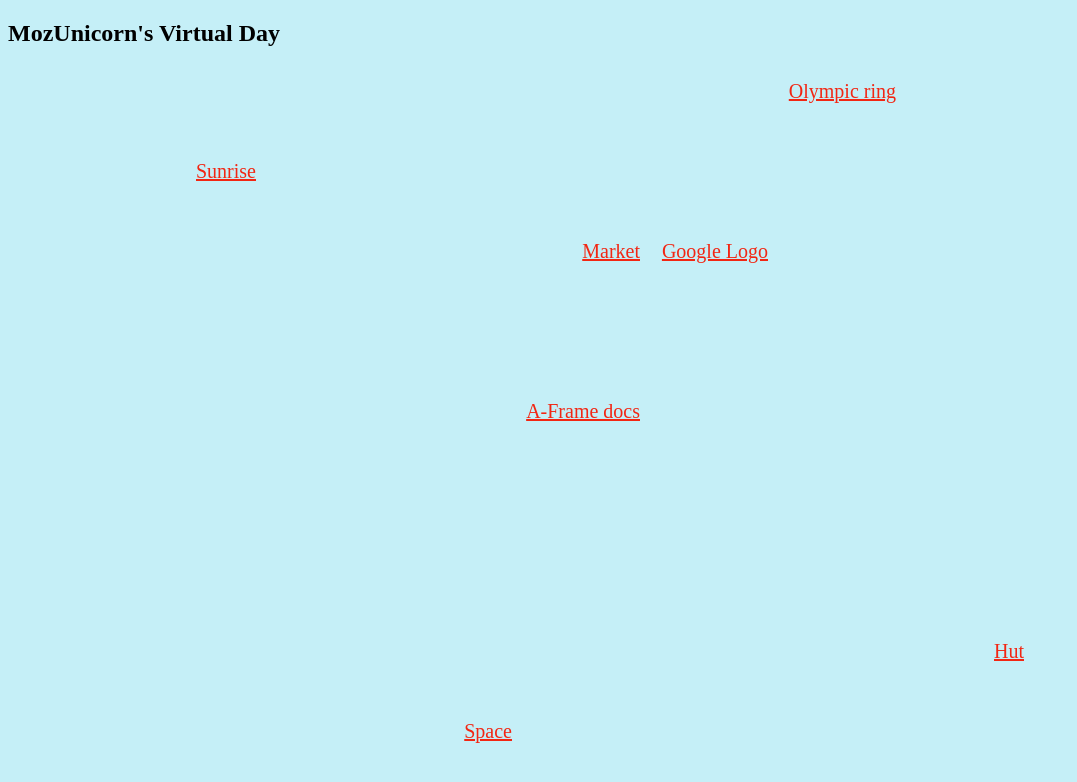
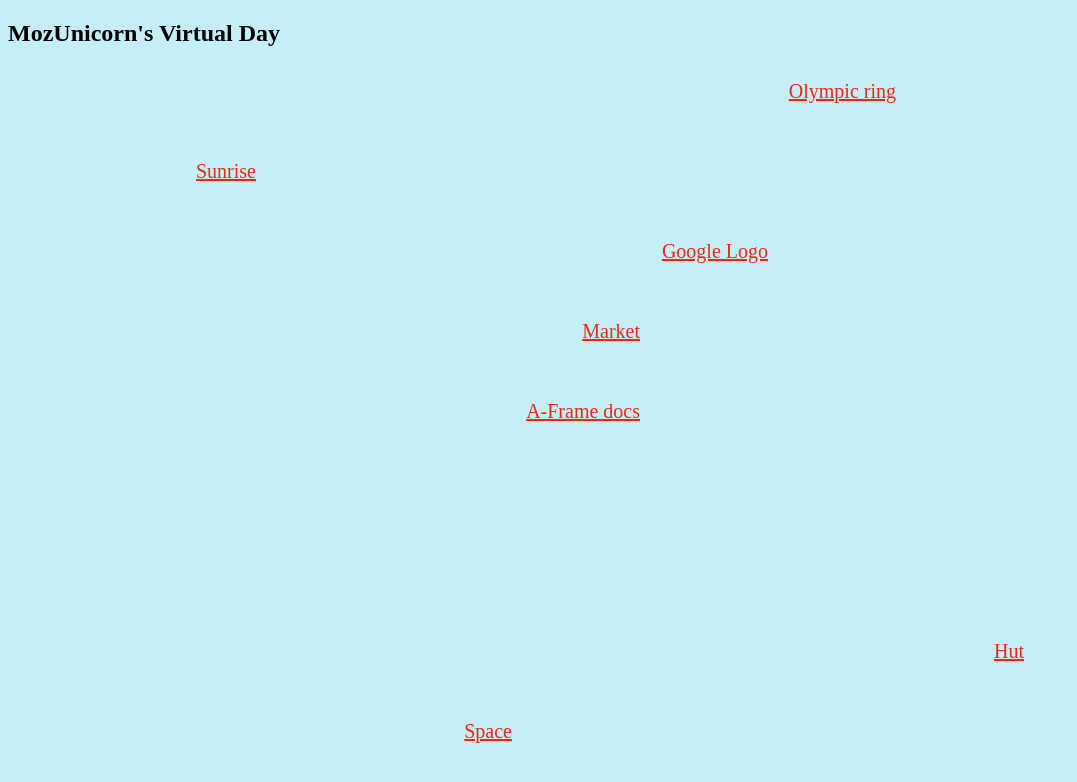
Before and after one commit to MozUnicorn/MozUnicorn-s-VirtualDay, a plain HTML site: page index.html in a window 1280 px wide. Shown: the whole page, without its empty margins (0-1077 px from the left). Drawn offline with Linux system fonts and the light colour scheme.

Commit message:
Update index.html

```diff
--- a/index.html
+++ b/index.html
@@ -30,7 +30,7 @@
   <a style="color:#F22613;" target="blank" href="https://vibhanshuchaudhary.github.io/MyVR/scene7.html">Space</a>
  </center>
 
- <center style="position:fixed;top:30%;right:50%;font-family:Eras ITC;font-size:20px;color:#F22613;">
+ <center style="position:fixed;top:40%;right:50%;font-family:Eras ITC;font-size:20px;color:#F22613;">
   <a style="color:#F22613;" target="blank" href="https://shubhamgeete.github.io/MywebVR/aframe.html">Market</a>
  </center>
 
```
